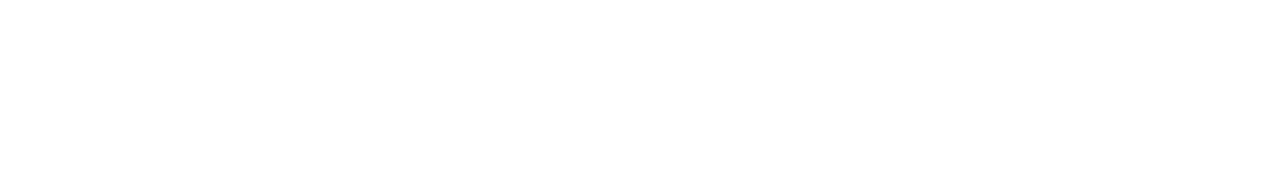
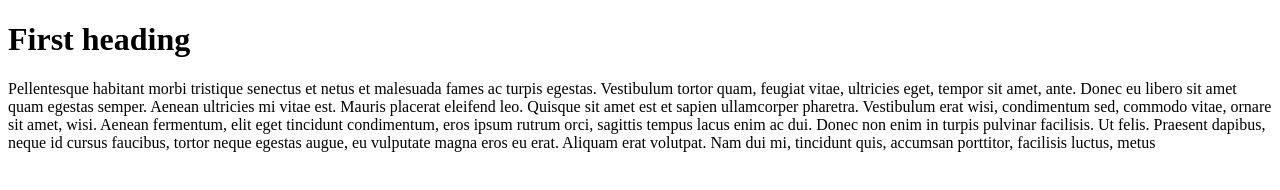
Before and after one commit to MatWidOZS/nauka-npm, a website: page index.html in a window 1280 px wide. Drawn offline with nearby package versions, Linux system fonts and the light colour scheme; files that its build step writes are made by us from their sources.

Commit message:
Add first heading and content

```diff
--- a/index.html
+++ b/index.html
@@ -2,10 +2,11 @@
 <html>
     <head>
     	<meta charset="UTF-8">
-        <title></title>
+        <title>Nauka NPM</title>
         <link rel="stylesheet" type="text/css" href="style.css">
     </head>
     <body>
-
+		<h1>First heading</h1>
+		<p>Pellentesque habitant morbi tristique senectus et netus et malesuada fames ac turpis egestas. Vestibulum tortor quam, feugiat vitae, ultricies eget, tempor sit amet, ante. Donec eu libero sit amet quam egestas semper. Aenean ultricies mi vitae est. Mauris placerat eleifend leo. Quisque sit amet est et sapien ullamcorper pharetra. Vestibulum erat wisi, condimentum sed, commodo vitae, ornare sit amet, wisi. Aenean fermentum, elit eget tincidunt condimentum, eros ipsum rutrum orci, sagittis tempus lacus enim ac dui. Donec non enim in turpis pulvinar facilisis. Ut felis. Praesent dapibus, neque id cursus faucibus, tortor neque egestas augue, eu vulputate magna eros eu erat. Aliquam erat volutpat. Nam dui mi, tincidunt quis, accumsan porttitor, facilisis luctus, metus</p>
     </body>
 </html>
```
